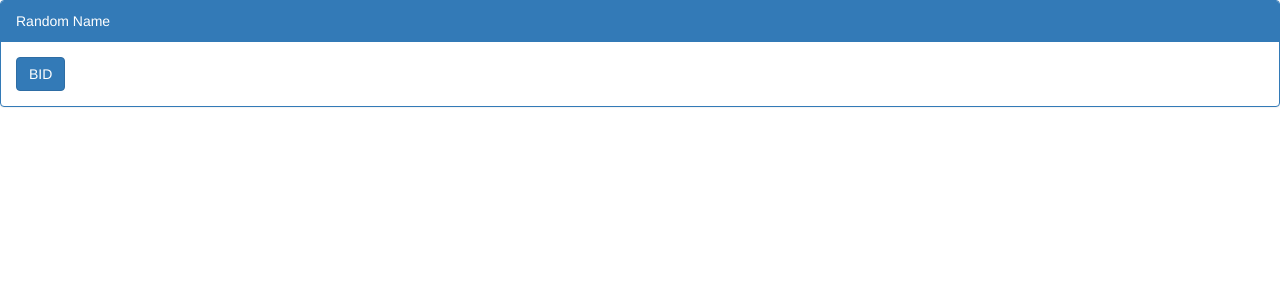
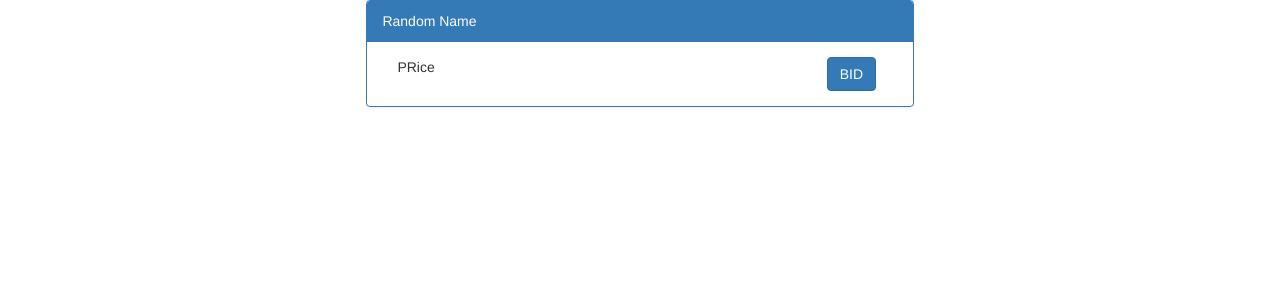
Before and after one commit to kiellabian/modest-market-name, a Django app: page /bidding/ in a window 1280 px wide. Shown: the top 300 px of the page. Run offline with Django 3.2, Linux system fonts and the light colour scheme; some libraries are stand-ins or nearby versions.

Commit message:
refactored

```diff
--- a/market/name/static/market/market.css
+++ b/market/name/static/market/market.css
@@ -107,3 +107,8 @@
 .timeline-badge.info {
   background-color: #5bc0de !important;
 }
+
+.panel-primary {
+  width: 48%;
+  margin: 0 auto
+}
--- a/market/name/templates/bidding.html
+++ b/market/name/templates/bidding.html
@@ -5,16 +5,23 @@
 {% endblock %}
 
 {% block page_content %}
+<div class="container">
 	<div class="panel panel-primary">
 	    <div class="panel-heading">
 	        Random Name
 	    </div>
 	    <div class="panel-body">
 	        <div class="row">
-            <div class="col-lg-6">
+	            <div class="col-lg-12">
+	            	<div class="col-lg-10">
+	                	<p>PRice</p>
+	                </div>
+	            	<div class="col-lg-2">
 	                	<button type="button" class="btn btn-primary btn-cons">BID</button>
 	                </div>
 	            </div>
 	        </div>
 	    </div>
+	</div>
+</div>
 {% endblock %}
```
Lines whose indentation alone changed are shown as unchanged.
